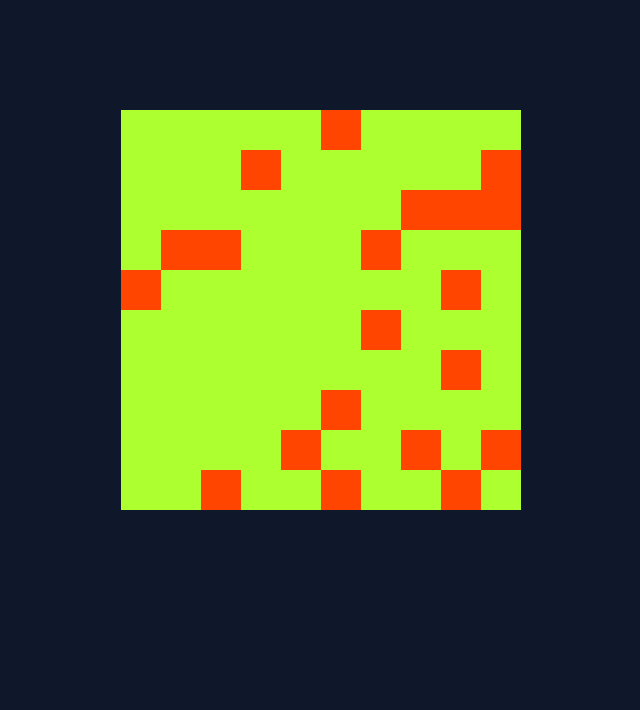
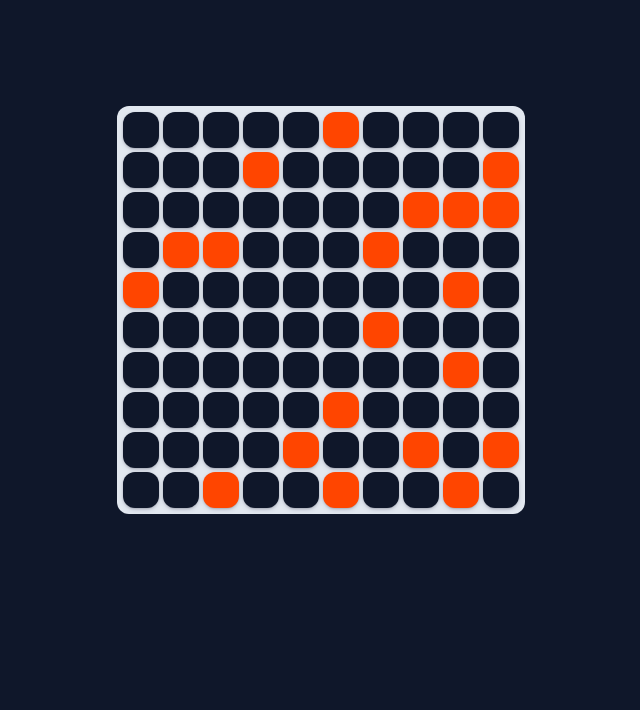
Before and after one commit to Antonioax/Minesweeper, a website built with Vite: page src/index.html in a window 1280 px wide. Shown: the part 90-800 px from the top of the page, without its empty margins (319-959 px from the left). Built offline with nearby package versions, Linux system fonts and the light colour scheme; a web font is replaced by a local one.

Commit message:
Updated design

```diff
--- a/src/index.html
+++ b/src/index.html
@@ -8,14 +8,21 @@
     <link rel="preconnect" href="https://fonts.googleapis.com" />
     <link rel="preconnect" href="https://fonts.gstatic.com" crossorigin />
     <link
-      href="https://fonts.googleapis.com/css2?family=Dosis:wght@200..800&family=Fredericka+the+Great&family=Nunito:ital,wght@0,200..1000;1,200..1000&display=swap"
+      href="https://fonts.googleapis.com/css2?family=Dosis:wght@200..800&family=Fredericka+the+Great&family=Nunito:ital,wght@0,200..1000;1,200..1000&family=Sankofa+Display&display=swap"
       rel="stylesheet"
     />
   </head>
 
   <body class="bg-slate-900">
+    <div
+      class="absolute text-white text-5xl top-6 left-1/2 tranlate -translate-x-1/2 fancy-font"
+    >
+      Minesweeper
+    </div>
     <div class="flex h-screen justify-center items-center">
-      <div class="grid"></div>
+      <div class="bg-slate-200 p-1 rounded-xl">
+        <div class="mine-grid rounded-xl"></div>
+      </div>
     </div>
   </body>
 </html>
--- a/src/scripts/app.js
+++ b/src/scripts/app.js
@@ -1,5 +1,5 @@
 document.addEventListener("DOMContentLoaded", () => {
-  const grid = document.querySelector(".grid");
+  const grid = document.querySelector(".mine-grid");
 
   let width = 10;
   let bombAmount = 20;
--- a/src/styles/style.css
+++ b/src/styles/style.css
@@ -2,23 +2,64 @@
 @tailwind components;
 @tailwind utilities;
 
-* {
-  font-family: "Fredericka the Great", serif;
+.fancy-font {
+  font-family: "Sankofa Display", sans-serif;
   font-weight: 400;
   font-style: normal;
 }
 
-.grid {
+.mine-grid {
   height: 400px;
   width: 400px;
   display: flex;
   flex-wrap: wrap;
-  background-color: gray;
+  border-radius: 0.75rem;
 }
 
-.grid div {
-  height: 40px;
-  width: 40px;
+.mine-grid div {
+  height: 36px;
+  width: 36px;
+  margin: 2px;
+  border-radius: 0.75rem;
+  box-shadow: rgba(50, 50, 93, 0.25) 0px 2px 5px -1px,
+    rgba(0, 0, 0, 0.3) 0px 1px 3px -1px;
+
+  display: flex;
+  justify-content: center;
+  align-items: center;
+  font-weight: 700;
+}
+
+.mine-grid div[data="1"] {
+  color: #1e90ff; /* Dodger Blue */
+}
+
+.mine-grid div[data="2"] {
+  color: #ff4500; /* Orange Red */
+}
+
+.mine-grid div[data="3"] {
+  color: #32cd32; /* Lime Green */
+}
+
+.mine-grid div[data="4"] {
+  color: #8a2be2; /* Blue Violet */
+}
+
+.mine-grid div[data="5"] {
+  color: #ff1493; /* Deep Pink */
+}
+
+.mine-grid div[data="6"] {
+  color: #00ced1; /* Dark Turquoise */
+}
+
+.mine-grid div[data="7"] {
+  color: #ff6347; /* Tomato */
+}
+
+.mine-grid div[data="8"] {
+  color: #4682b4; /* Steel Blue */
 }
 
 .bomb {
@@ -26,9 +67,9 @@
 }
 
 .empty {
-  background-color: greenyellow;
+  background-color: rgb(15 23 42);
 }
 
 .checked {
-  background-color: white;
+  background-color: rgb(255, 255, 255);
 }
```
